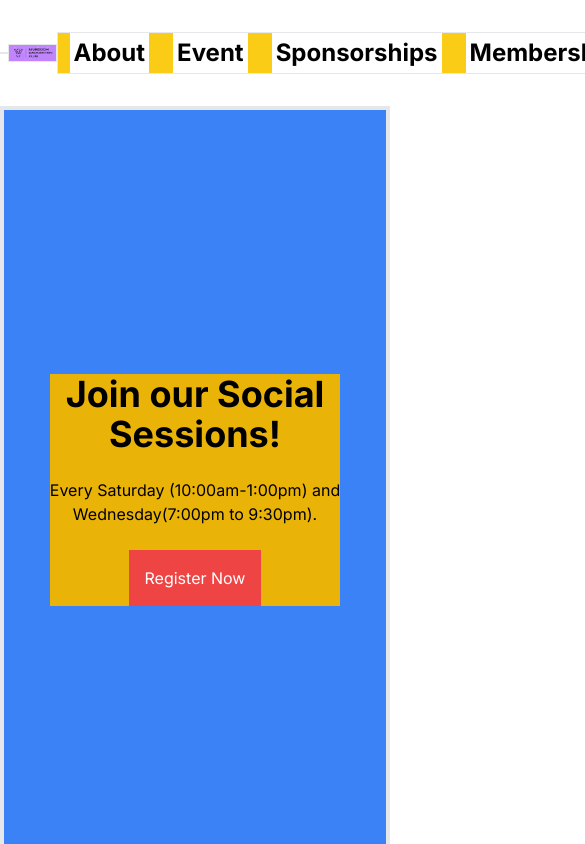
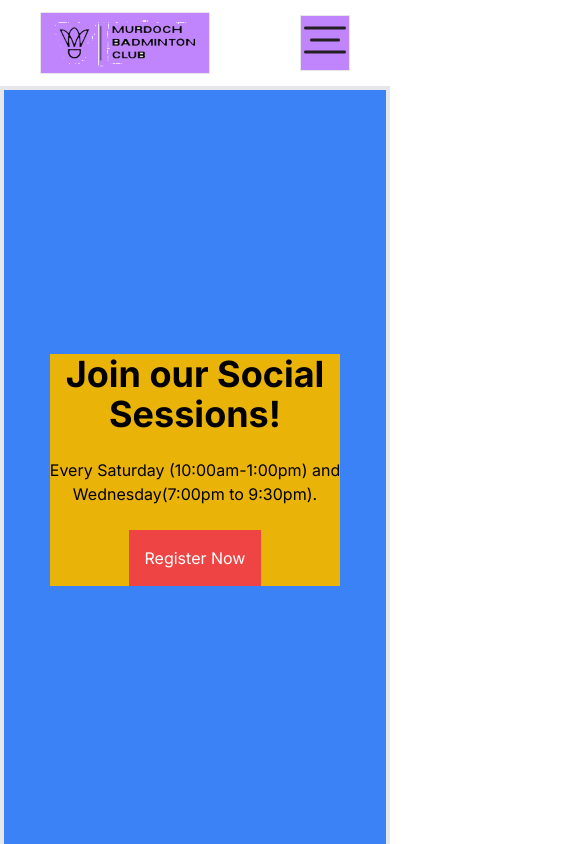
Before and after one commit to jasonkeo/showcase, a Next.js app: page / in a window 390 px wide. Shown: the top 844 px of the page, 585 px wide, since content can reach past the window. Built offline with nearby package versions, Linux system fonts and the light colour scheme.

Commit message:
responsive

```diff
--- a/app/footer.tsx
+++ b/app/footer.tsx
@@ -1,7 +1,7 @@
 function Footer() {
     return (
-      <div className="w-full mt-auto bg-slate-500 h-[20vh] font-bold">
-         <div className='px-0 py-5 inset-x-0 top-0 z-50 grid items-center justify-between p-4 w-9/12 mx-auto' style={{ gridTemplateColumns: '1fr 1fr 1fr', gap: '0' }}>
+      <div className="w-full mt-auto bg-slate-500 h-auto font-bold">
+         <div className='px-0 py-5 inset-x-0 top-0 z-50 grid items-center justify-between p-4 w-9/12 mx-auto grid-col-2 footer:grid-cols-3'>
 
           <div className='bg-purple-400 border text-left'>
             <h3>Murdoch badminton club
--- a/app/globals.css
+++ b/app/globals.css
@@ -1,3 +1,50 @@
 @tailwind base;
 @tailwind components;
 @tailwind utilities;
+
+
+.nav-grid {
+    grid-template-columns: 2% 170px 3fr 1fr 20%;
+    gap: 0;
+  }
+
+@media screen and (max-width: 993px) {
+    .nav-grid {
+      grid-template-columns: 1fr;
+      display:flex;
+      justify-content: space-between;
+    }
+}
+
+
+
+
+
+@keyframes slideDown {
+    0% {
+      transform: translateY(-30%);
+      opacity: 0;
+    }
+    100% {
+      transform: translateY(0);
+      opacity: 1;
+    }
+  }
+
+  .dropdown {
+    display: none;
+  }
+
+  .dropdown.active {
+    background-color: white;
+    position: absolute;
+    top: 100%;
+    left: 0;
+    right: 0;
+
+
+    display: grid;
+    grid-row: 5;
+    width: 100%;
+    animation: slideDown 0.5s ease-out forwards;
+  }
--- a/app/header.tsx
+++ b/app/header.tsx
@@ -1,25 +1,44 @@
 'use client'
-import React from 'react';
+import React, {useState, useEffect} from 'react';
 import Button from "./button";
 import Link from 'next/link'
 
 
 function Header() {
+  const [dropdownActive, setDropdownActive] = useState(false);
+  const toggleDropdown = () => {
+    setDropdownActive(!dropdownActive);
+};
+
+useEffect(() => {
+  const checkWindowSize = () => {
+      if (window.innerWidth < 993) {
+          setDropdownActive(false);
+      }
+  };
+
+  window.addEventListener('resize', checkWindowSize);
+
+  // Cleanup function to remove the event listener
+  return () => window.removeEventListener('resize', checkWindowSize);
+}, []);
+
+
     return (
 
       <header className="sticky top-0 z-50">
-          <nav className='px-0 py-3 w-full bg-white grid items-center justify-between p-4' style={{ gridTemplateColumns: '2% 12.5% 3fr 1fr 20%', gap: '0' }}>
+          <nav className='px-0 py-3 w-full grid bg-white items-center justify-between p-4 nav-grid'>
 
-          <div className='bg-purple-400 border flex justify-center'>
+          <div className= 'bg-purple-400 border justify-center hidden custom:flex'>
 
           </div>
 
-          <div className='bg-purple-400 border flex justify-center'>
+          <div className='bg-purple-400 border flex justify-center w-[170px] mx-10 custom:mx-0'>
           <Link href="../"><img src="image.png" alt="logo"></img></Link>
           </div>
 
 
-          <div className="flex justify-between items-center bg-yellow-400 border">
+          <div className="justify-between items-center bg-yellow-400 border hidden custom:flex">
             <div></div>
 
             <Link href="./About"><Button text='About' ></Button></Link>
@@ -34,13 +53,30 @@ function Header() {
 
 
 
-          <div className='bg-purple-400 border'>
+          <div className='bg-purple-400 border hidden custom:flex'>
+          <a target="_blank" href="https://www.facebook.com/groups/342258320002/"><button className='font-bold p-4 rounded-xl bg-[#1877f2] text-white justify-start' id="facebook_button">Join our facebook</button></a>
+
+
+
+          </div>
+
+          <div className='bg-purple-400 border justify-center inline-block custom:hidden w-[50px] mx-10'>
+          <button onClick={toggleDropdown}><img src="burger.webp" alt="dropmenu"></img></button>
+          </div>
+
+
+      </nav>
+
+      <nav className={`dropdown ${dropdownActive ? 'active' : ''}`}>
+        <Link href="./About"><Button text='About' ></Button></Link>
+        <Link href="./Event"><Button text='Event' ></Button></Link>
+        <Link href="./Sponsorships"><Button text='Sponsorships'></Button></Link>
+        <Link href="./Memberships"><Button text='Memberships'></Button></Link>
+        <div className='bg-purple-400 border flex custom:hidden'>
           <a target="_blank" href="https://www.facebook.com/groups/342258320002/"><button className='font-bold p-4 rounded-xl bg-[#1877f2] text-white justify-start' id="facebook_button">Join our facebook</button></a>
 
 
           </div>
-
-
       </nav>
       </header>
     );
--- a/tailwind.config.ts
+++ b/tailwind.config.ts
@@ -14,7 +14,8 @@ const config: Config = {
           "conic-gradient(from 180deg at 50% 50%, var(--tw-gradient-stops))",
       },
       screens: {
-        'custom': '905px',
+        'custom': '993px',
+        'footer': '500px',
       },
     },
   },
```
Also changed, not shown: public/burger.webp (added).
